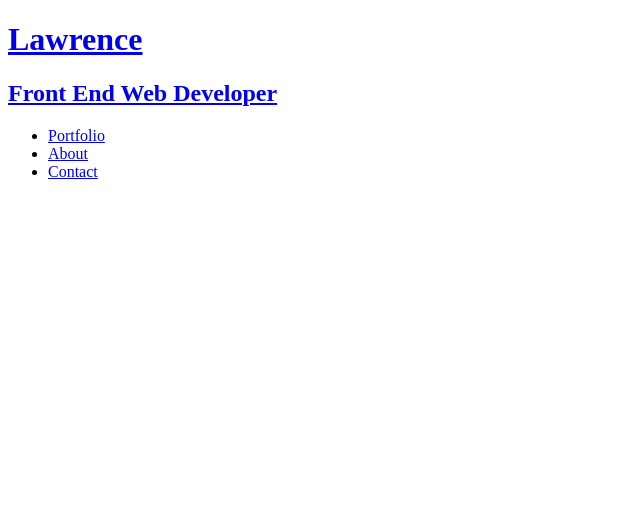
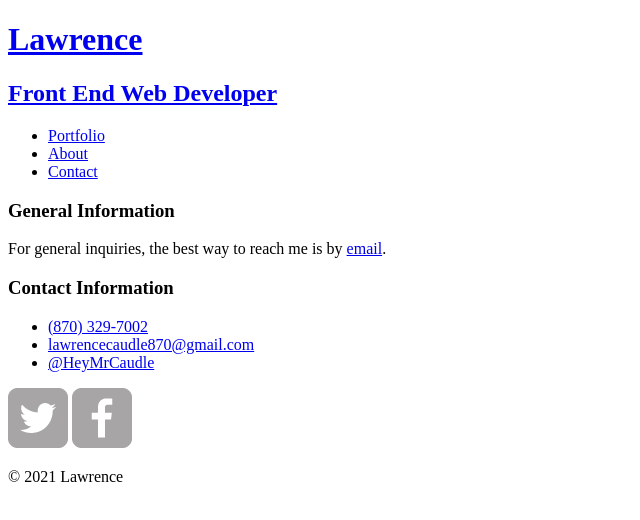
Before and after one commit to ltc870/portfolio, a plain HTML site: page contact.html in a window 1280 px wide. Shown: the whole page, without its empty margins (0-640 px from the left). Drawn offline with Linux system fonts and the light colour scheme.

Commit message:
We added images, created footer, added content for all pages

```diff
--- a/contact.html
+++ b/contact.html
@@ -24,5 +24,28 @@
       </nav>
     </header>
 
+    <div id="wrapper">
+      <section id="primary">
+        <h3>General Information</h3>
+        <p>For general inquiries, the best way to reach me is by <a href="mailto:lawrencecaudle870@gmail.com">email</a>.</p>
+      </section>
+
+      <section id="secondary">
+        <h3>Contact Information</h3>
+        <ul>
+          <li><a href="tel:8703297002">(870) 329-7002</a></li>
+          <li><a href="mailto:lawrencecaudle870.com">lawrencecaudle870@gmail.com</a></li>
+          <li><a href="https://twitter.com" target="_blank">@HeyMrCaudle</a></li>
+        </ul>
+      </section>
+
+    </div>
+
+    <footer>
+      <a href="https://twitter.com" target="_blank"><img src="/portfolio/img/twitter-wrap.png" alt="twitter"></a>
+      <a href="https://facebook.com" target="_blank"><img src="/portfolio/img/facebook-wrap.png" alt="twitter"></a>
+      <p>&copy; 2021 Lawrence</p>
+    </footer>
+
   </body>
 </html>
```
Also changed, not shown: about.html (+18 -0 lines), index.html (+35 -0 lines), img/facebook-wrap.png (added), img/facebook.png (added), img/mail.png (added), img/numbers-01.jpg (added), img/numbers-02.jpg (added), img/numbers-06.jpg (added), img/numbers-09.jpg (added), img/numbers-12.jpg (added), img/phone.png (added), img/twitter-wrap.png (added), img/twitter.png (added).
